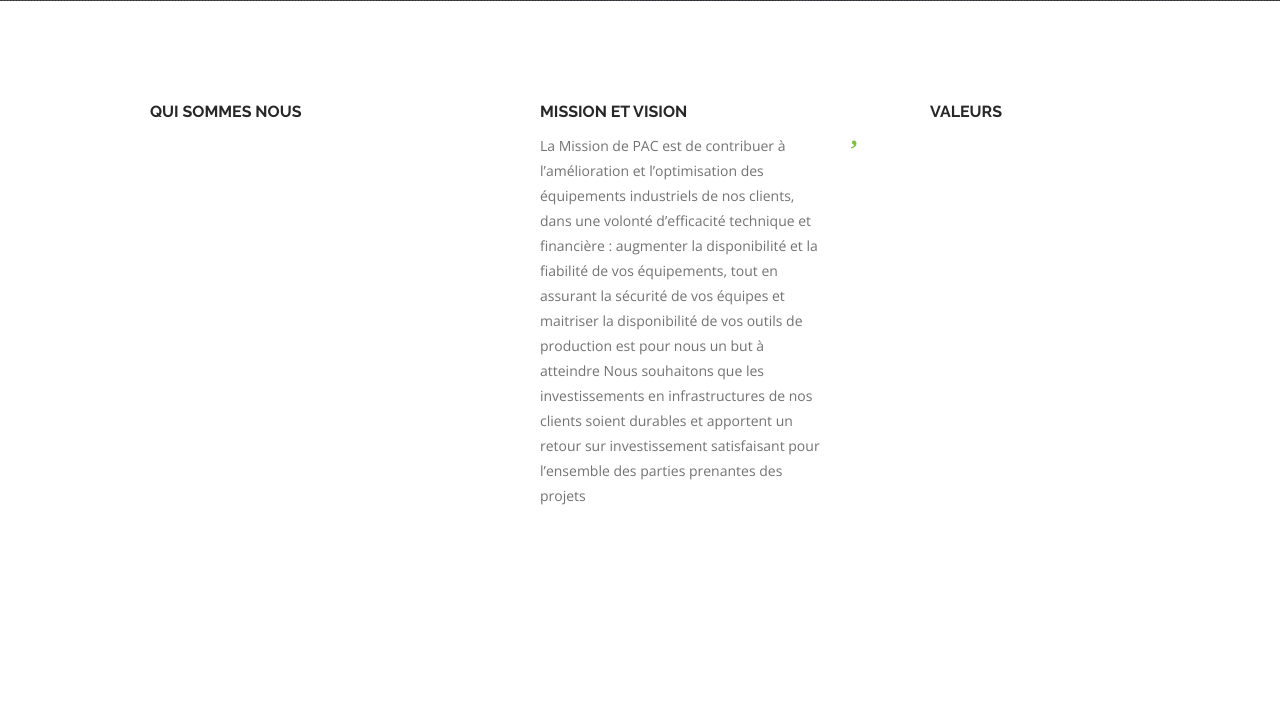
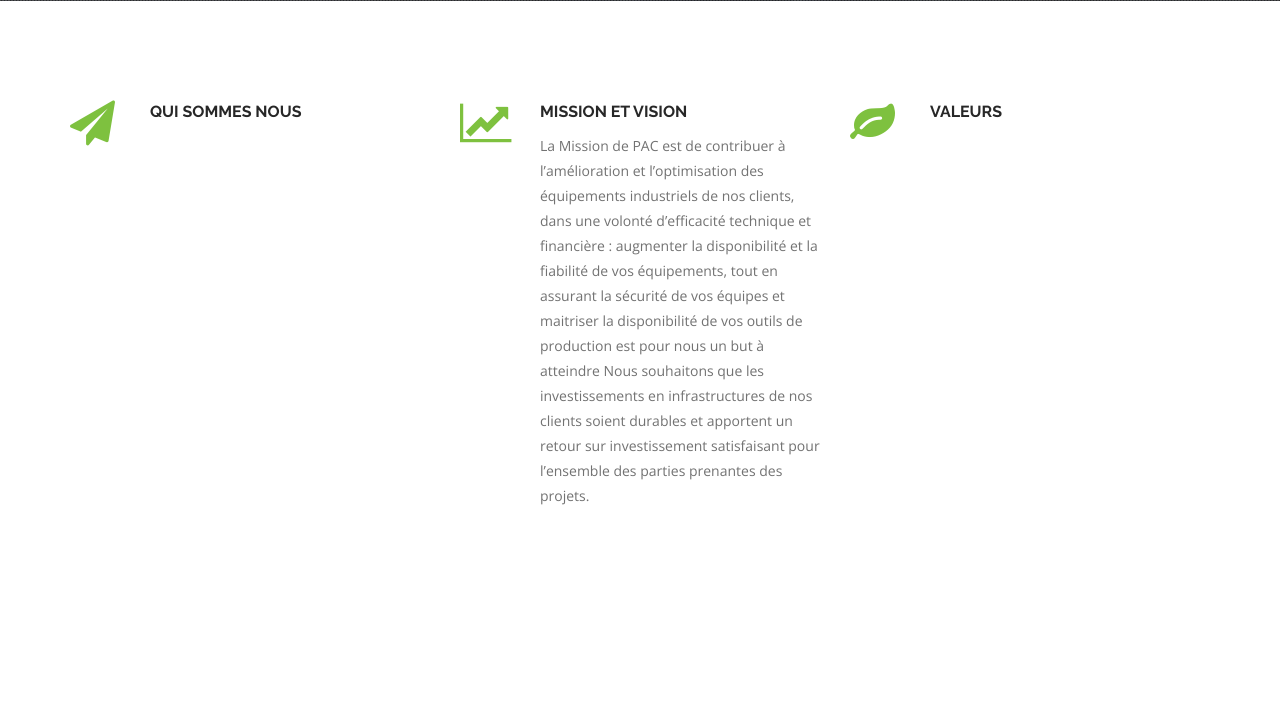
Before and after one commit to Khalil200a/pac, a Django app: page / in a window 1280 px wide. Shown: the part 799-1500 px from the top of the page. Run offline with Django 3.2, Linux system fonts and the light colour scheme; data comes from the database, SQL or seed files in the repository; some libraries are stand-ins or nearby versions.

Commit message:
Mise a jour

```diff
--- a/templates/index.html
+++ b/templates/index.html
@@ -268,18 +268,35 @@
   <section  id="about" class="section">
        <div class="container">
            <div class="row">
-
                <!-- Features Icon-->
                <div class="col-md-4">
                    <div class="features-icon-box">
-
                         <div class="features-icon">
-                          <i class="fas fa-users"></i>
+                          <i class="fa fa-paper-plane"></i>
                         </div>
 
                         <div class="features-info">
                          <h4>Qui sommes nous</h4>
                          <p></p>
+                        </div>
+                   </div>
+               </div>
+              <!-- Features Icon-->
+               <div class="col-md-4">
+                   <div class="features-icon-box">
+                       <div class="features-icon">
+                            <i class="fa fa-line-chart"></i>
+                       </div>
+                       <div class="features-info">
+                            <h4>Mission et Vision</h4>
+                            <p>La Mission de PAC est de contribuer à l’amélioration et l’optimisation des
+                               équipements industriels de nos clients, dans une volonté d’efficacité
+                               technique et financière : augmenter la disponibilité et la fiabilité de vos
+                               équipements, tout en assurant la sécurité de vos équipes et maitriser la
+                               disponibilité de vos outils de production est pour nous un but à atteindre
+                               Nous souhaitons que les investissements en infrastructures de nos clients
+                               soient durables et apportent un retour sur investissement satisfaisant pour
+                               l’ensemble des parties prenantes des projets.</p>
                        </div>
                    </div>
                </div>
@@ -289,29 +306,7 @@
                   <div class="features-icon-box">
 
                       <div class="features-icon">
-                      <i class="fas fa-low-vision"></i>
-                      </div>
-
-                      <div class="features-info">
-                         <h4>Mission et vision</h4>
-                         <p>La Mission de PAC est de contribuer à l’amélioration et l’optimisation des
-                            équipements industriels de nos clients, dans une volonté d’efficacité
-                            technique et financière : augmenter la disponibilité et la fiabilité de vos
-                            équipements, tout en assurant la sécurité de vos équipes et maitriser la
-                            disponibilité de vos outils de production est pour nous un but à atteindre
-                            Nous souhaitons que les investissements en infrastructures de nos clients
-                            soient durables et apportent un retour sur investissement satisfaisant pour
-                            l’ensemble des parties prenantes des projets</p>
-                      </div>
-                  </div>
-              </div>
-
-               <!-- Features Icon-->
-              <div class="col-md-4">
-                  <div class="features-icon-box">
-
-                      <div class="features-icon">
-                          <i class="fas fa-heart"></i>
+                      <i class="fa fa-leaf"></i>
                       </div>
 
                       <div class="features-info">
@@ -320,6 +315,7 @@
                       </div>
                   </div>
               </div>
+
            </div> <!-- /.row-->
        </div> <!-- /.container-->
   </section>
```
Lines whose indentation alone changed are shown as unchanged.
